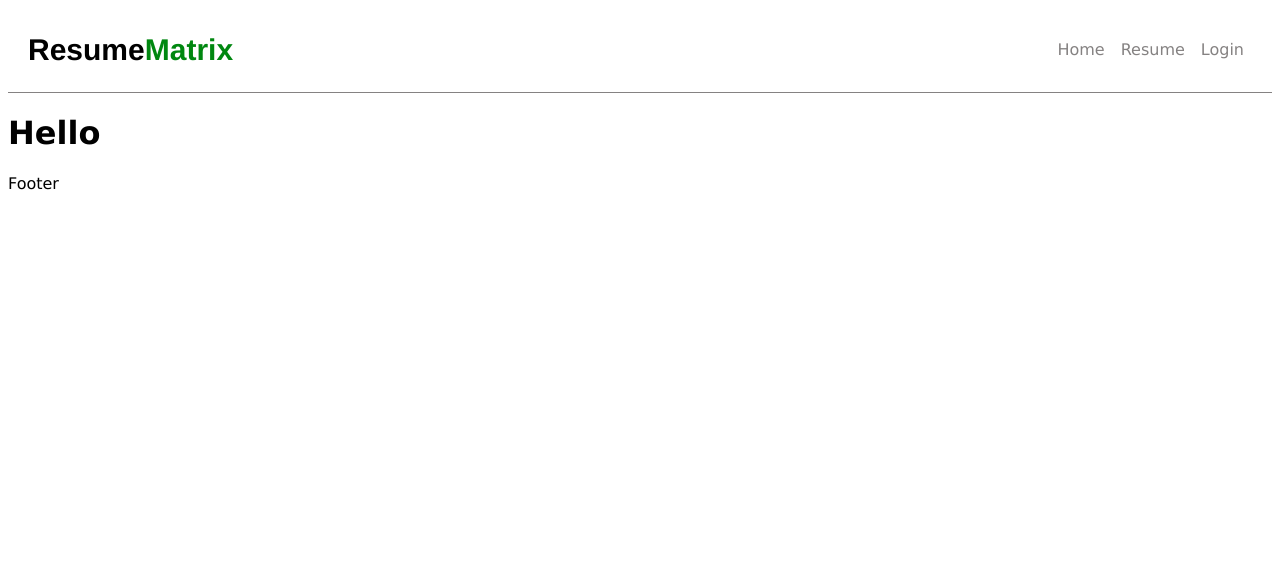
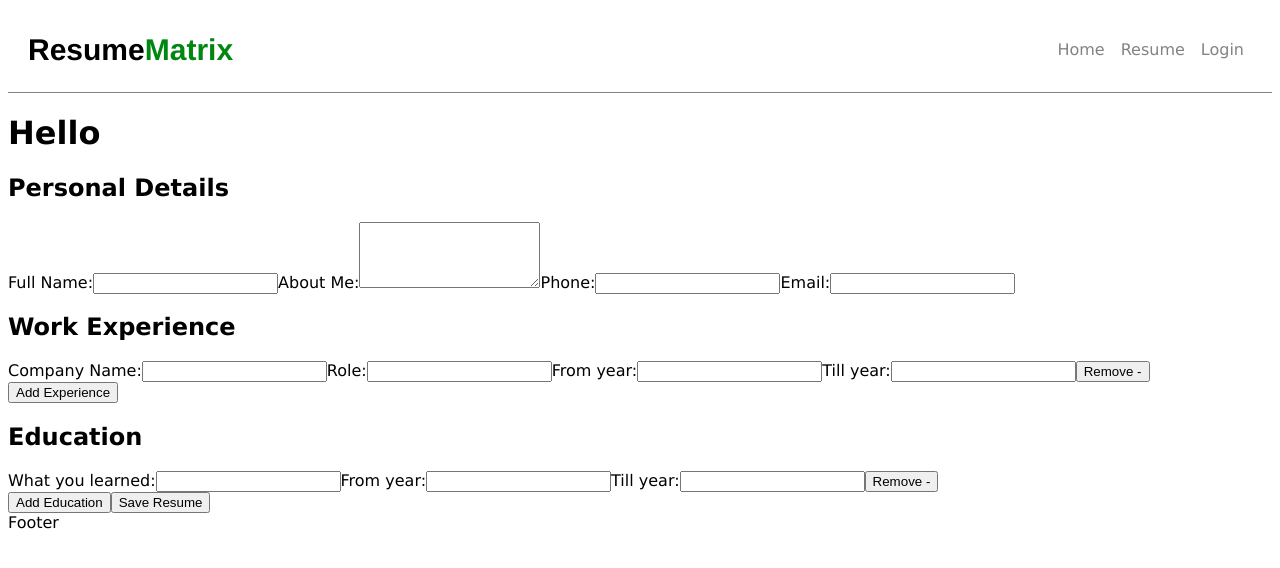
Before and after one commit to nirglus/ResumeMatrix, a React (Vite) app: page /resume in a window 1280 px wide. Shown: the top 568 px of the page. Built offline with nearby package versions, Linux system fonts and the light colour scheme; no server answers.

Commit message:
add builder

```diff
--- a/src/components/Builder/index.jsx
+++ b/src/components/Builder/index.jsx
@@ -1,11 +1,100 @@
+import { useState } from "react"
+function Builder() {
+  const [resumeData, setResumeData] = useState({
+    fullName: '',
+    aboutMe: '',
+    phone: '',
+    email: '',
+    workExperience: [{ companyName: '', role: '', timeFrame: '' }],
+    education: [{ learned: '', educationTimeFrame: '' }]
+});
+
+const handleInputChange = (e, index, field, section) => {
+    const { name, value } = e.target;
+    const data = [...resumeData[section]];
+    data[index][field] = value;
+    setResumeData({ ...resumeData, [section]: data });
+};
+
+const addField = (section) => {
+    setResumeData({
+        ...resumeData,
+        [section]: [...resumeData[section], { companyName: '', role: '', timeFrame: '' }]
+    });
+};
+
+const handleSubmit = async (e) => {
+    e.preventDefault();
+    console.log(resumeData);
+};
+
+const removeField = (itemIndex, field) =>{
+  setResumeData(prevData => ({
+    ...prevData, [field]: prevData[field].filter((item, index) => index !== itemIndex)
+  }))
+}
+
+return (
+    <form onSubmit={handleSubmit}>
+
+        <h2>Personal Details</h2>
+        <div className="personalInputs">
+          <label htmlFor="fullName">Full Name:</label>
+          <input type="text" id="fullName" name="fullName" value={resumeData.fullName} onChange={(e) => setResumeData({ ...resumeData, fullName: e.target.value })} required />
+
+          <label htmlFor="aboutMe">About Me:</label>
+          <textarea id="aboutMe" name="aboutMe" value={resumeData.aboutMe} onChange={(e) => setResumeData({ ...resumeData, aboutMe: e.target.value })} rows="4"></textarea>
+
+          <label htmlFor="phone">Phone:</label>
+          <input type="tel" id="phone" name="phone" value={resumeData.phone} onChange={(e) => setResumeData({ ...resumeData, phone: e.target.value })} required />
+
+          <label htmlFor="email">Email:</label>
+          <input type="email" id="email" name="email" value={resumeData.email} onChange={(e) => setResumeData({ ...resumeData, email: e.target.value })} required />
+        </div>
+
+        <h2>Work Experience</h2>
+        <div className="workExpInputs">
+            {resumeData.workExperience.map((experience, index) => (
+                <div key={index}>
+                    <label>Company Name:</label>
+                    <input type="text" value={experience.companyName} onChange={(e) => handleInputChange(e, index, 'companyName', 'workExperience')} required />
+
+                    <label>Role:</label>
+                    <input type="text" value={experience.role} onChange={(e) => handleInputChange(e, index, 'role', 'workExperience')} required />
+
+                    <label>From year:</label>
+                    <input type="text" value={experience.from} onChange={(e) => handleInputChange(e, index, 'from', 'workExperience')} required />
+
+                    <label>Till year:</label>
+                    <input type="text" value={experience.till} onChange={(e) => handleInputChange(e, index, 'till', 'workExperience')} required />
+                    <button onClick={() => removeField(index, "workExperience")}>Remove -</button>
+                </div>
+            ))}
+        </div>
+        <button type="button" onClick={() => addField('workExperience')}>Add Experience</button>
+
+        <h2>Education</h2>
+        <div className="educationInputs">
+            {resumeData.education.map((education, index) => (
+                <div key={index}>
+                    <label>What you learned:</label>
+                    <input type="text" value={education.learned} onChange={(e) => handleInputChange(e, index, 'learned', 'education')} required />
+
+                    <label>From year:</label>
+                    <input type="number" value={education.from} onChange={(e) => handleInputChange(e, index, 'from', 'education')} required />
+
+                    <label>Till year:</label>
+                    <input type="number" value={education.till} onChange={(e) => handleInputChange(e, index, 'till', 'education')} required />
+                    <button onClick={() => removeField(index, "education")}>Remove -</button>
+                </div>
+            ))}
+        </div>
+        <button type="button" onClick={() => addField('education')}>Add Education</button>
+
+        <button type="submit">Save Resume</button>
+    </form>
+);
+}
 
 
-function Builder() {
-  return (
-    <div>
-
-    </div>
-  )
-}
-
 export default Builder
--- a/src/pages/Resume/index.jsx
+++ b/src/pages/Resume/index.jsx
@@ -1,9 +1,10 @@
 import React from 'react'
+import Builder from '../../components/Builder'
 
 function Resume() {
   return (
     <div>
-
+      <Builder/>
     </div>
   )
 }
```
